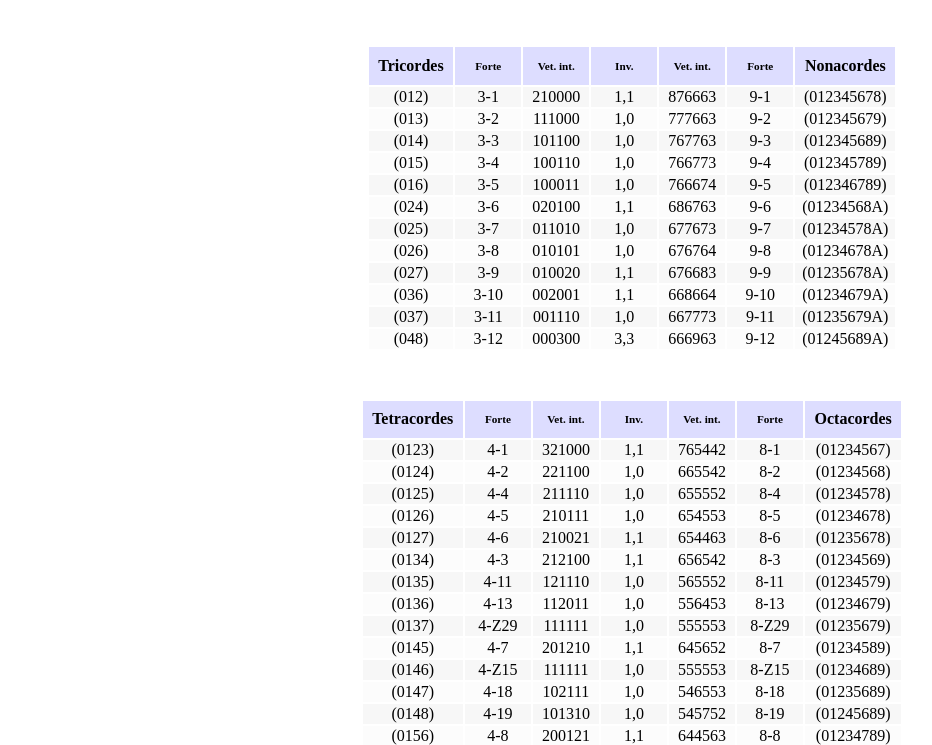
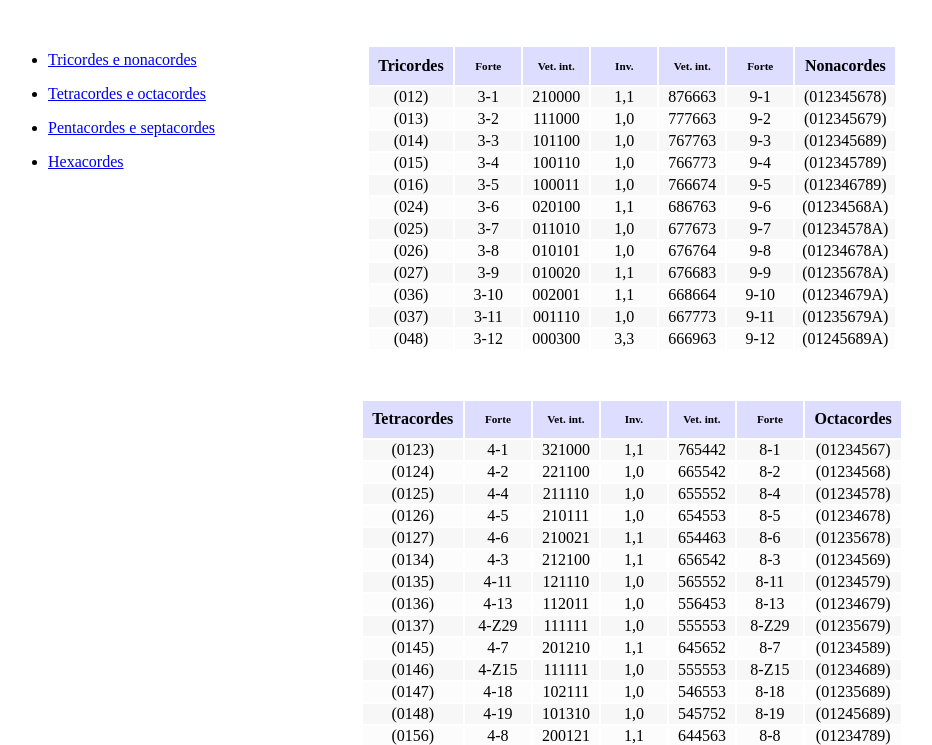
Before and after one commit to raphaelss/lewin, a plain HTML site: page src/main/dist/data/Tabela.html in a window 1280 px wide. Shown: the part 61-806 px from the top of the page, without its empty margins (8-940 px from the left). Drawn offline with Linux system fonts and the light colour scheme.

Commit message:
Nav menu in Tabela.html

```diff
--- a/src/main/dist/data/Tabela.html
+++ b/src/main/dist/data/Tabela.html
@@ -6,6 +6,23 @@
     <style>
       body {
         text-align: center;
+        margin-left: auto;
+        margin-right: auto;
+      }
+      nav {
+        text-align: left;
+        float: left;
+        margin-right: -20em;
+        padding: 1em;
+      }
+      li {
+        padding-bottom: 1em;
+      }
+      #help-text {
+        float: right;
+        text-align: left;
+        margin-left: -10em;
+        margin-right: 2em;
       }
       table {
         margin: 3em auto 3em auto;
@@ -39,7 +56,15 @@
   </head>
   <body>
     <h1>Classes de conjuntos</h1>
-    <table>
+    <nav>
+      <ul>
+        <li><a href="#tricordes">Tricordes e nonacordes</a></li>
+        <li><a href="#tetracordes">Tetracordes e octacordes</a></li>
+        <li><a href="#pentacordes">Pentacordes e septacordes</a></li>
+        <li><a href="#hexacordes">Hexacordes</a></li>
+      </ul>
+    </nav>
+    <table id="tricordes">
       <tr>
         <th class="tipo-acordes">Tricordes</th>
         <th>Forte</th>
@@ -158,7 +183,7 @@
         <td>(01245689A)</td>
       </tr>
     </table>
-    <table>
+    <table id="tetracordes">
       <tr>
         <th class="tipo-acordes">Tetracordes</th>
         <th>Forte</th>
@@ -430,7 +455,7 @@
         <td>(0134679A)</td>
       </tr>
     </table>
-    <table>
+    <table id="pentacordes">
       <tr>
         <th class="tipo-acordes">Pentacordes</th>
         <th>Forte</th>
@@ -783,7 +808,7 @@
         <td>(0134578)</td>
       </tr>
     </table>
-    <table>
+    <table id="hexacordes">
       <tr>
         <th>O</th>
         <th>I</th>
```
